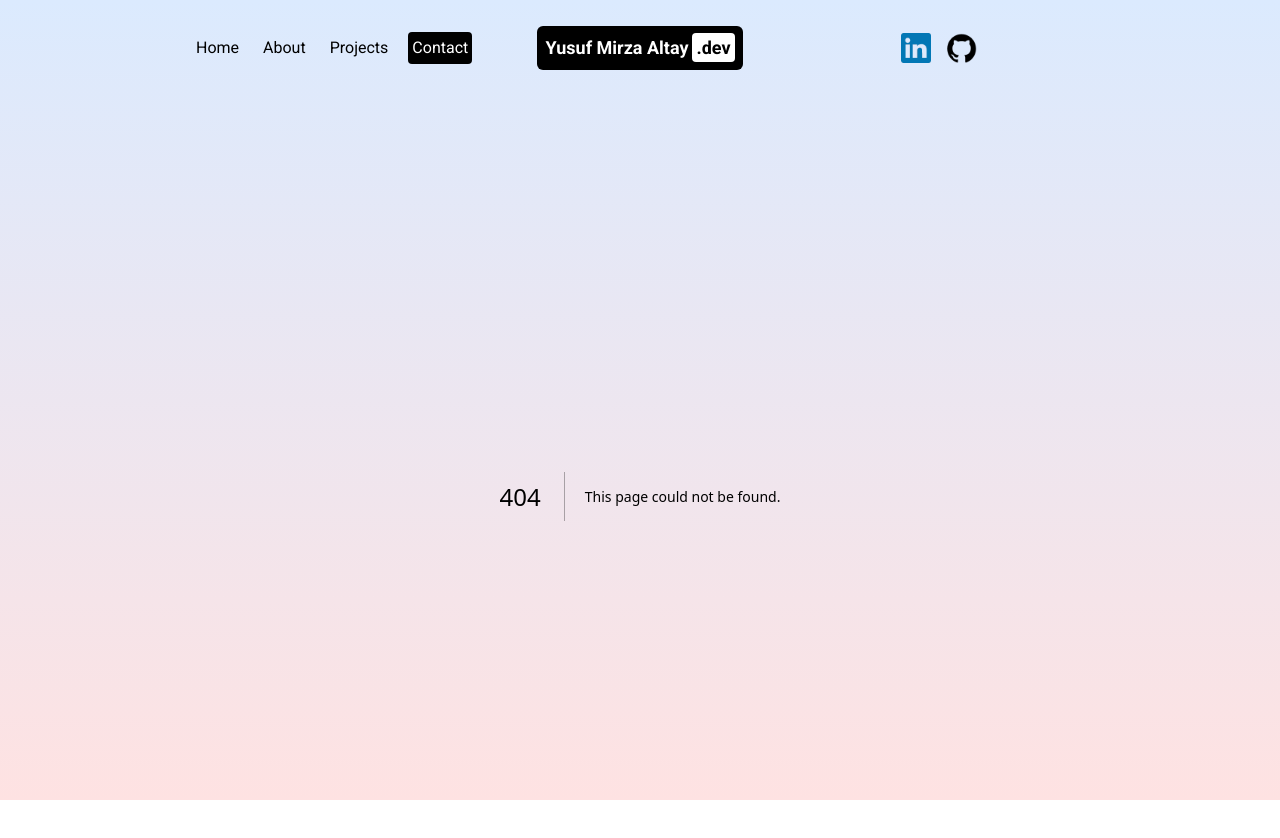
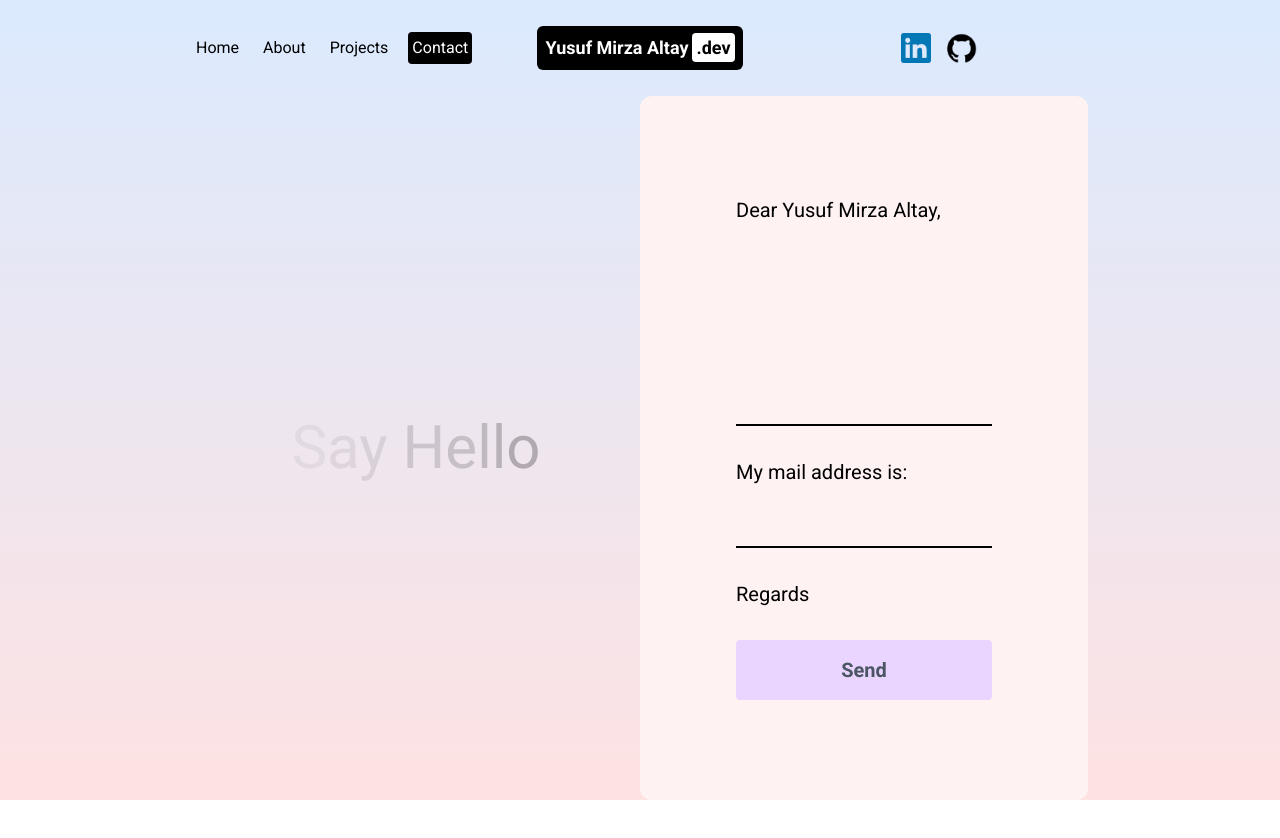
Before and after one commit to YMirzaa/portfolio, a Next.js app: page /contact in a window 1280 px wide. Before the commit this address had no page. Shown: the top 838 px of the page. After the commit the page ends 800 px from the top, so only its background shows below. Built offline with nearby package versions, Linux system fonts and the light colour scheme.

Commit message:
contact page form, animations (#4)

```diff
--- a/package.json
+++ b/package.json
@@ -9,6 +9,7 @@
     "lint": "next lint"
   },
   "dependencies": {
+    "@emailjs/browser": "^4.3.3",
     "framer-motion": "^11.0.24",
     "next": "14.1.4",
     "react": "^18",
--- /dev/null
+++ b/src/app/contact/page.tsx
@@ -0,0 +1,101 @@
+"use client";
+import { motion } from "framer-motion";
+import { useRef, useState } from "react";
+import emailjs from "@emailjs/browser";
+
+const ContactPage = () => {
+	const [success, setSuccess] = useState(false);
+	const [error, setError] = useState(false);
+	const text = "Say Hello";
+
+	const form = useRef() as React.MutableRefObject<HTMLFormElement>;
+
+	const sendEmail = (e: any) => {
+		e.preventDefault();
+		setError(false);
+		setSuccess(false);
+
+		emailjs
+			.sendForm(
+				process.env.NEXT_PUBLIC_SERVICE_ID!,
+				process.env.NEXT_PUBLIC_TEMPLATE_ID!,
+				form.current,
+				process.env.NEXT_PUBLIC_PUBLIC_KEY!
+			)
+			.then(
+				() => {
+					setSuccess(true);
+					form.current.reset();
+				},
+				() => {
+					setError(true);
+				}
+			);
+	};
+
+	return (
+		<motion.div
+			className='h-full'
+			initial={{ y: "-200vh" }}
+			animate={{ y: "0%" }}
+			transition={{ duration: 1 }}
+		>
+			<div className='h-full flex flex-col lg:flex-row px-4 sm:px-8 md:px-12 lg:px-20 xl:px-48'>
+				{/* TEXT CONTAINER */}
+				<div className='h-1/2 lg:h-full lg:w-1/2 flex items-center justify-center text-6xl'>
+					<div>
+						{text.split("").map((letter, index) => (
+							<motion.span
+								key={index}
+								initial={{ opacity: 1 }}
+								animate={{ opacity: 0 }}
+								transition={{
+									duration: 3,
+									repeat: Infinity,
+									delay: index * 0.1,
+								}}
+							>
+								{letter}
+							</motion.span>
+						))}
+					</div>
+				</div>
+				{/* FORM CONTAINER */}
+				<form
+					onSubmit={sendEmail}
+					ref={form}
+					className='h-1/2 lg:h-full lg:w-1/2 bg-red-50 rounded-xl text-xl flex flex-col gap-8 justify-center p-24'
+				>
+					<span>Dear Yusuf Mirza Altay,</span>
+					<textarea
+						rows={6}
+						className='bg-transparent border-b-2 border-b-black outline-none resize-none'
+						name='user_message'
+					/>
+					<span>My mail address is:</span>
+					<input
+						name='user_email'
+						type='text'
+						className='bg-transparent border-b-2 border-b-black outline-none'
+					/>
+					<span>Regards</span>
+					<button className='bg-purple-200 rounded font-semibold text-gray-600 p-4'>
+						Send
+					</button>
+					{success && (
+						<span className='text-green-600 font-semibold'>
+							Your message has been sent successfully!
+						</span>
+					)}
+					{error && (
+						<span className='text-red-600 font-semibold'>
+							Something went wrong!
+						</span>
+					)}
+				</form>
+			</div>
+		</motion.div>
+	);
+};
+
+export default ContactPage;
```
Also changed, not shown: 2 other files (tests, documents, lock files or other folders).
